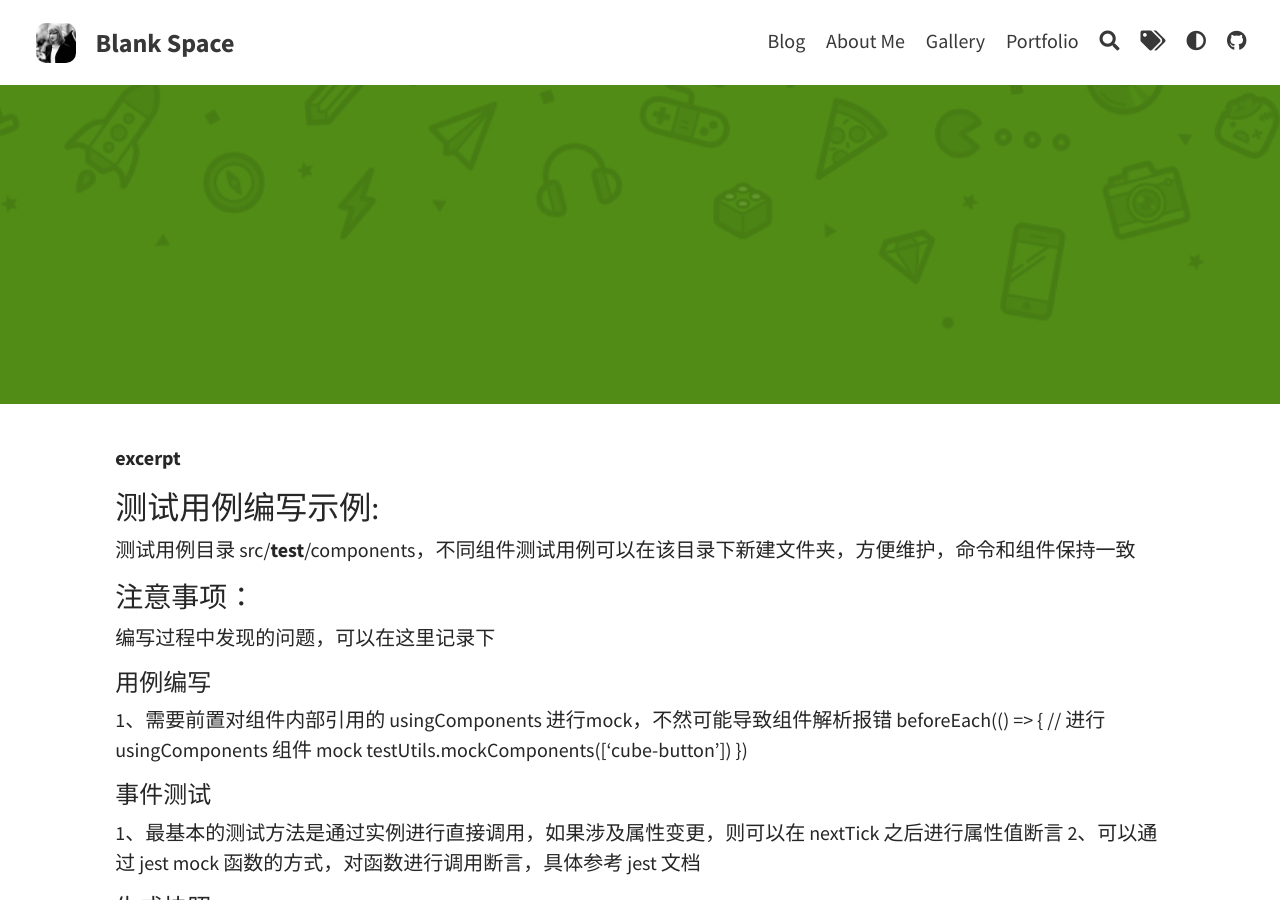
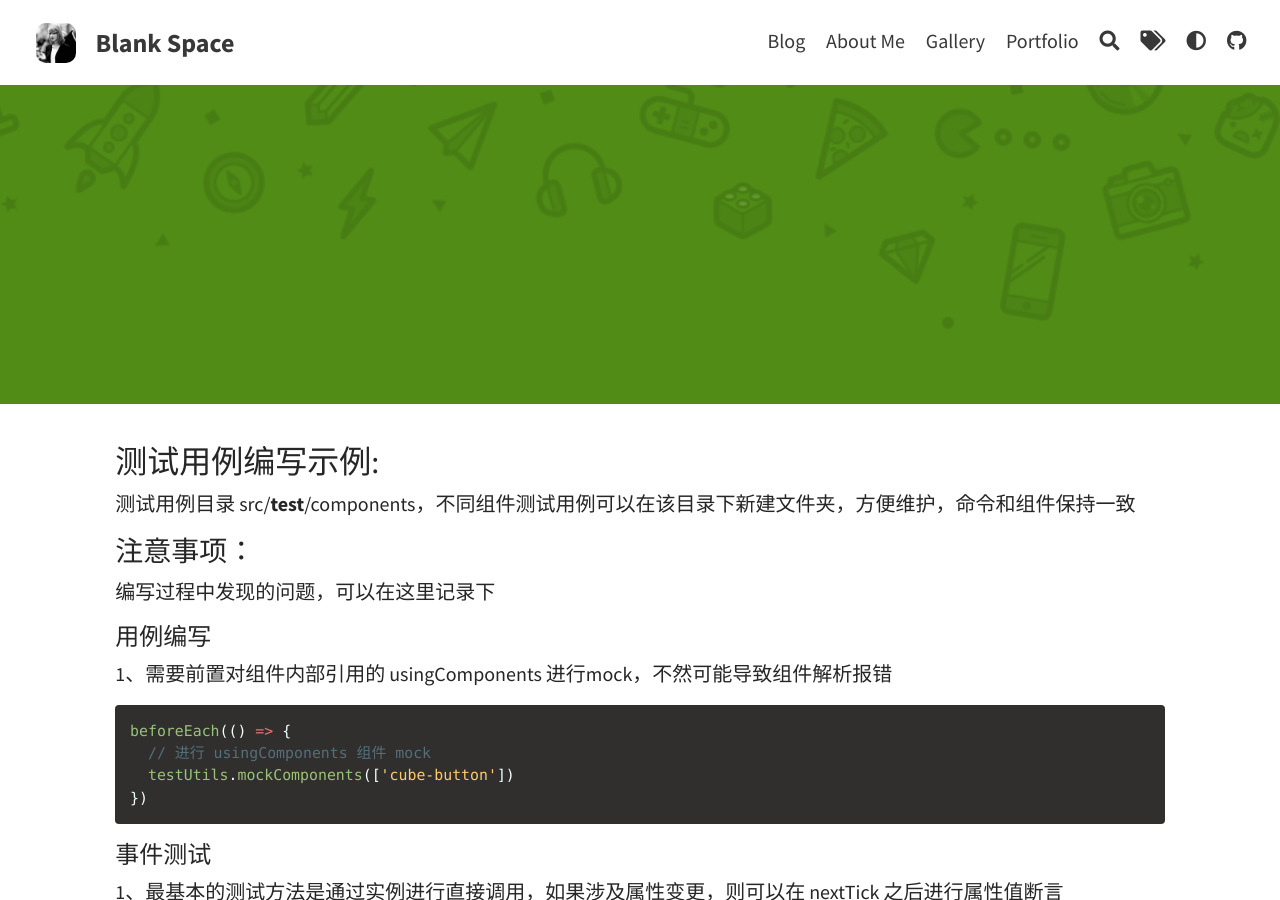
Before and after one commit to OnlyProbie/sketches, a Jekyll site: the page built from docs/_posts/2024-08-16-jest-starter.md, in a window 1280 px wide and 900 px high. Built offline with Jekyll 4.4.1, drawn with Linux system fonts in a browser that asks for light colours; some of the changed text lies outside the part shown.

Commit message:
fix: update

````diff
--- a/docs/_posts/2024-08-16-jest-starter.md
+++ b/docs/_posts/2024-08-16-jest-starter.md
@@ -7,23 +7,32 @@ bootstrap: true                                   # Add bootstrap to the page
 tags: [sample, markdown, jest]
 ---
 
-**excerpt**
-
 <!-- START doctoc -->
 <!-- END doctoc -->
 
 ## 测试用例编写示例:
+
 测试用例目录 src/__test__/components，不同组件测试用例可以在该目录下新建文件夹，方便维护，命令和组件保持一致
+
 ### 注意事项：
+
 编写过程中发现的问题，可以在这里记录下
+
 #### 用例编写
+
 1、需要前置对组件内部引用的 usingComponents 进行mock，不然可能导致组件解析报错
+```js
 beforeEach(() => {
   // 进行 usingComponents 组件 mock
   testUtils.mockComponents(['cube-button'])
 })
+```
 #### 事件测试
+
 1、最基本的测试方法是通过实例进行直接调用，如果涉及属性变更，则可以在 nextTick 之后进行属性值断言
+
 2、可以通过 jest mock 函数的方式，对函数进行调用断言，具体参考 jest 文档
+
 #### 生成快照
+
 1、同一个测试用例如果会生成多个模版快照，可以在改组件用例目录下，编写不同的测试用例文件，命名规则【组件名+场景.spec.js】
````
